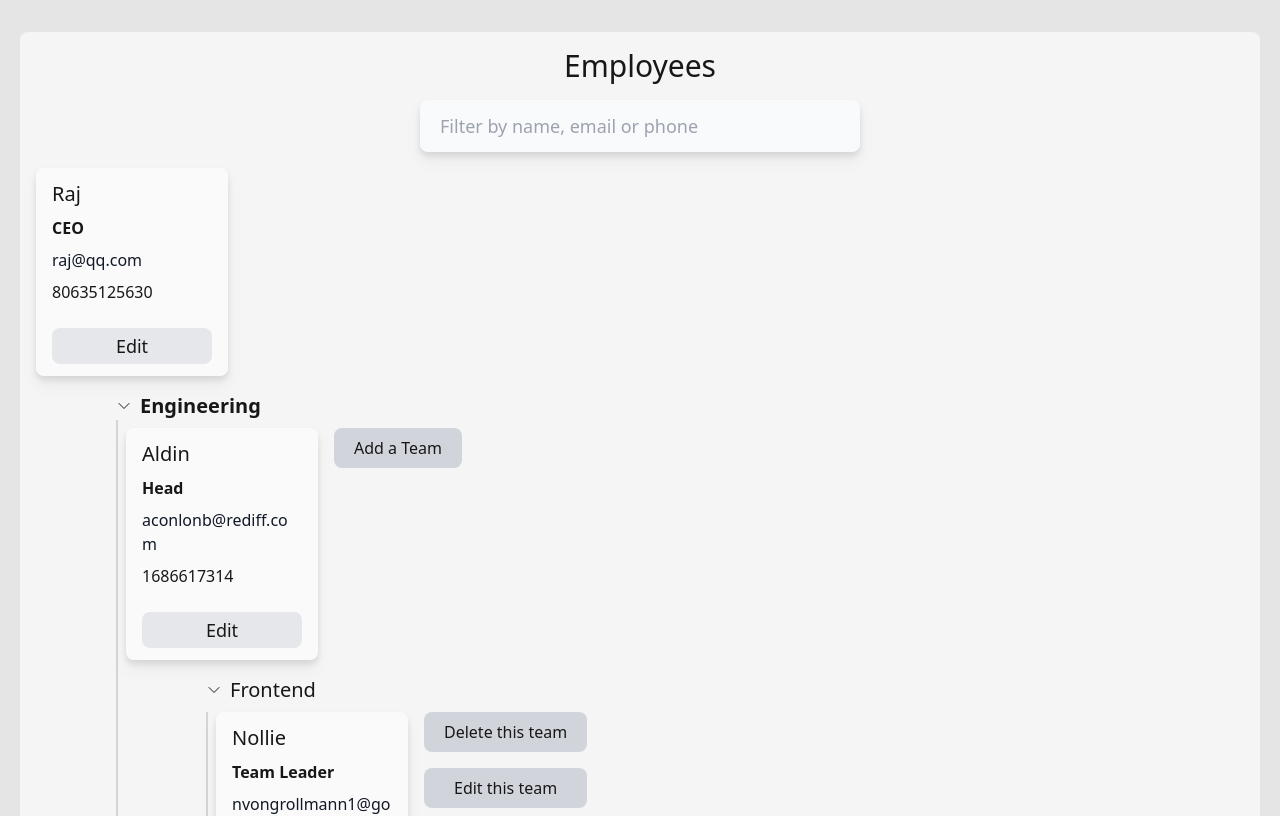
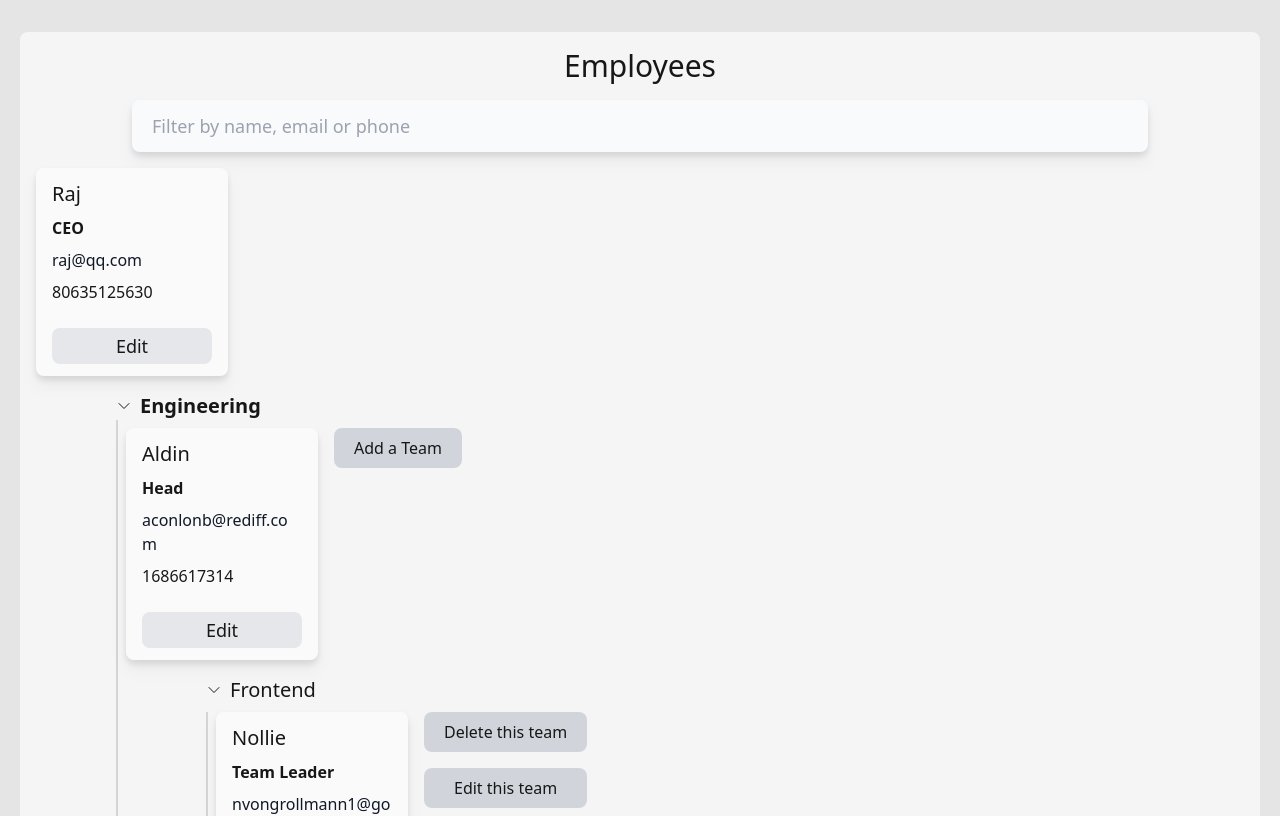
Before and after one commit to sehgxl/commutatus_assignment, a React (Vite) app: page / in a window 1280 px wide. Shown: the top 816 px of the page. Built offline with nearby package versions, Linux system fonts and the light colour scheme.

Commit message:
Change seachbar horizontal margins

```diff
--- a/src/Components/SearchBar.jsx
+++ b/src/Components/SearchBar.jsx
@@ -5,7 +5,7 @@ const SearchBar = ({ setSearchField }) => {
       onChange={(e) => {
         setSearchField(e.target.value)
       }}
-      className="mx-96 rounded-lg border-0 border-gray-500 bg-gray-50 px-5 py-3 text-lg drop-shadow-lg transition delay-75 ease-in-out focus:scale-110 focus:outline-none"
+      className=" mx-12 rounded-lg border-0 border-gray-500 bg-gray-50 px-5 py-3 text-lg drop-shadow-lg transition delay-75 ease-in-out focus:scale-105 focus:outline-none md:mx-24"
       type="text"
     />
   )
```
